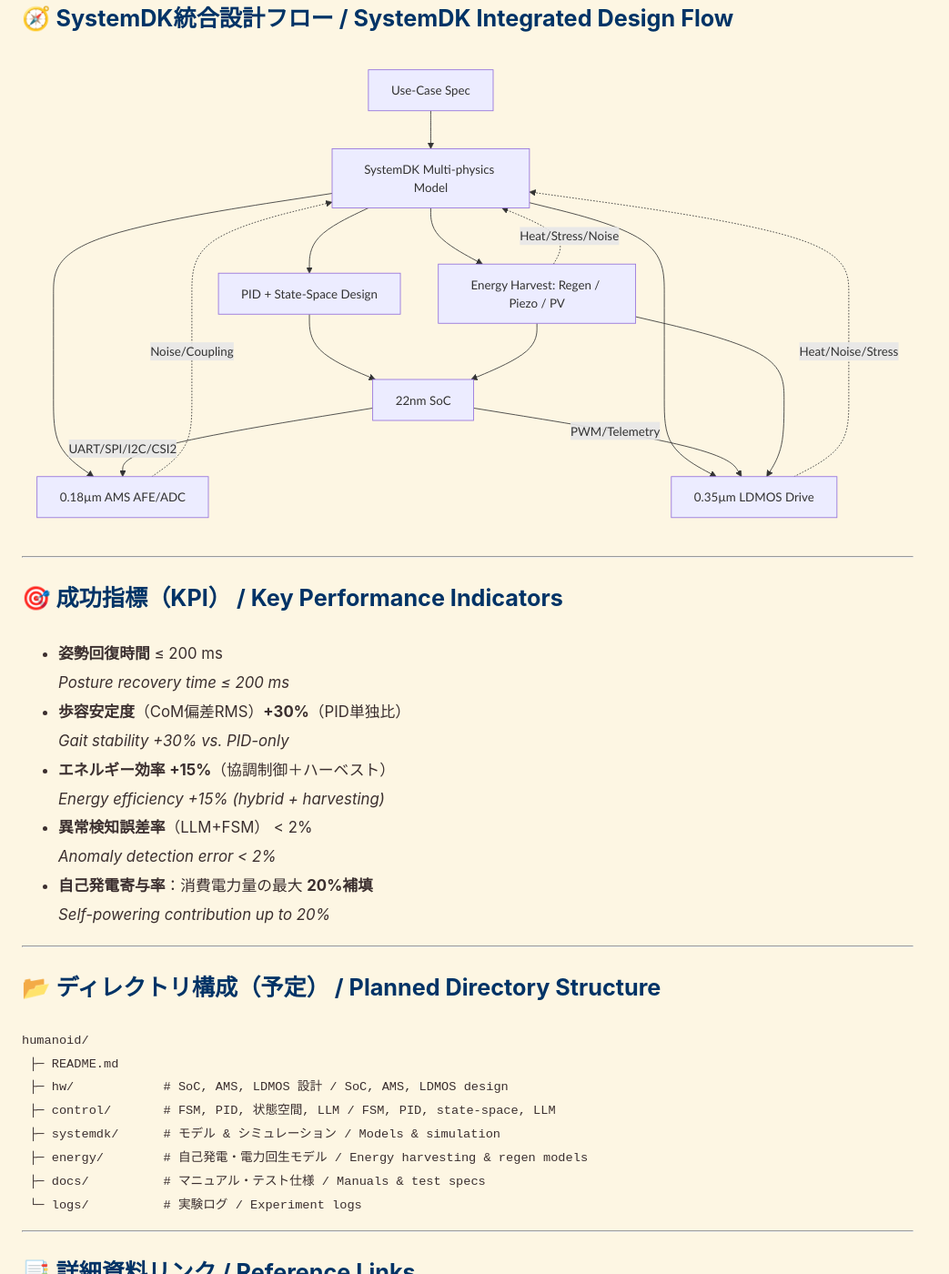
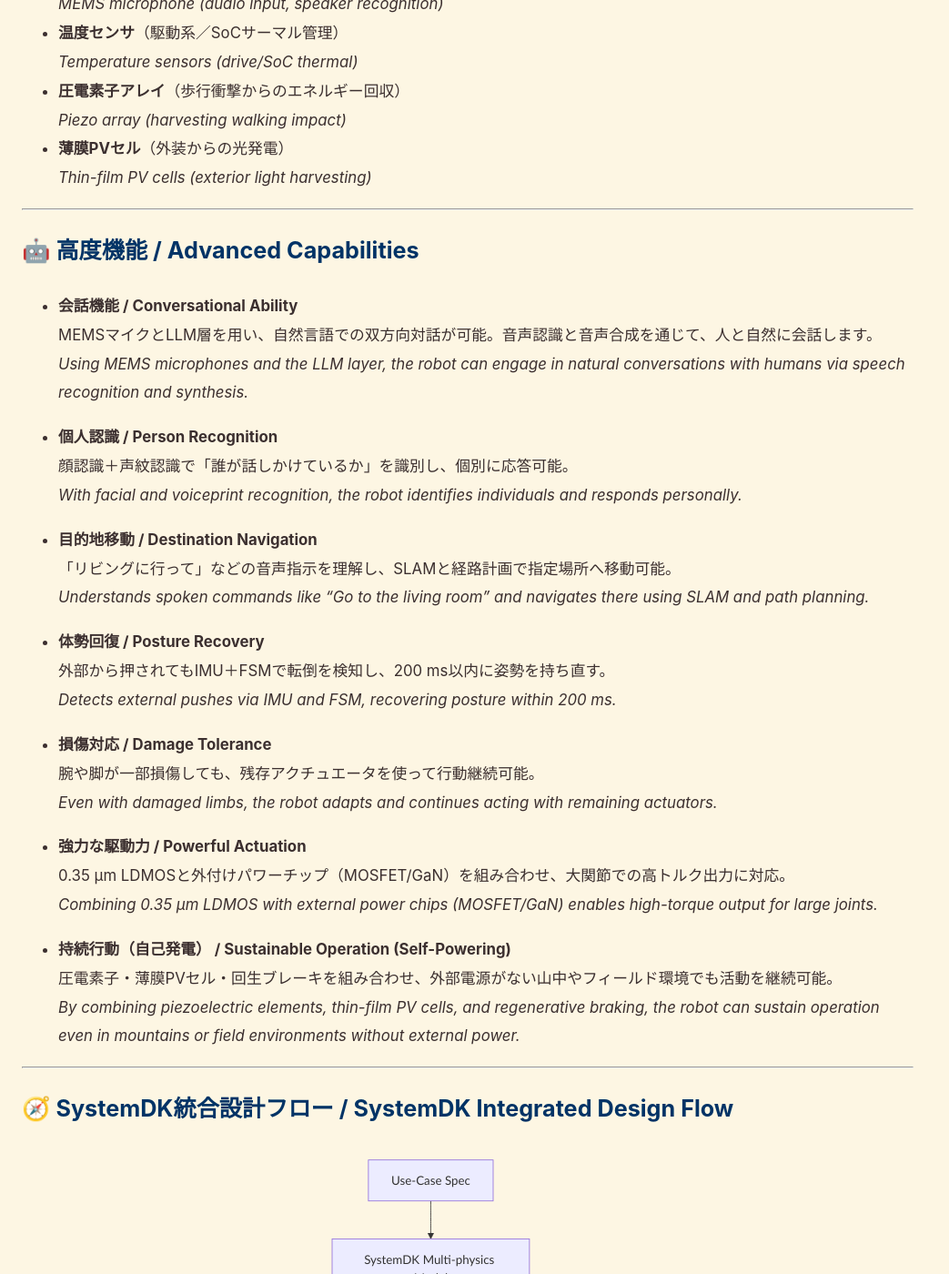
Before and after one commit to Samizo-AITL/AITL-H, a Jekyll site: the page built from PoC/humanoid/index.md, in a window 1280 px wide and 1400 px high, scrolled down 2389 px. Shown: the whole window at 91% size, without its empty margins (0-1043 px from the left). Built offline with Jekyll 4.4.1, drawn with Linux system fonts in a browser that asks for light colours; some of the changed text lies outside the part shown.

Commit message:
Update index.md

````diff
--- a/PoC/humanoid/index.md
+++ b/PoC/humanoid/index.md
@@ -18,8 +18,8 @@
 
 > **本PoCは Samizo-AITL プロジェクトの「集大成」**。<br/>
 > *This PoC is positioned as the "culmination" of the Samizo-AITL project.*<br/>
-> AITL-Hの三層アーキテクチャ（FSM × PID × LLM）を基盤に、**頭脳（22 nm SoC）／感覚（0.18 µm AMS）／筋肉（0.35 µm LDMOS）／自己発電ブロック**を跨いだクロスノード設計を、SystemDKで統合検証します。<br/>
-> *Based on AITL-H (FSM × PID × LLM), cross-node design spanning Brain (22 nm SoC), Sensing (0.18 µm AMS), Muscles (0.35 µm LDMOS), and Energy Harvesting is integrated and verified with SystemDK.*
+> AITL-Hの三層アーキテクチャ（FSM × PID × LLM）を基盤に、**頭脳（22 nm SoC）／感覚（0.18 µm AMS）／筋肉（0.35 µm LDMOS＋外付けパワーチップ）／自己発電ブロック**を跨いだクロスノード設計を、SystemDKで統合検証します。<br/>
+> *Based on AITL-H (FSM × PID × LLM), cross-node design spanning Brain (22 nm SoC), Sensing (0.18 µm AMS), Muscles (0.35 µm LDMOS + external power chips), and Energy Harvesting is integrated and verified with SystemDK.*
 
 ---
 
@@ -37,7 +37,7 @@
 |---|---|---|
 | **Brain SoC** | **22 nm** | **LLM推論・FSM管理・状態空間制御（LQR/LQG IP）**<br/>*LLM inference, FSM management, state-space control (LQR/LQG IP)*<br/>UART / SPI / I²C / MIPI-CSI2 |
 | **Sensor Hub** | **0.18 µm AMS** | **CMOSカメラ・IMU・エンコーダ・力覚/圧力・MEMSマイク**<br/>*CMOS camera, IMU, encoders, force/pressure, MEMS microphone*<br/>I²C / SPI / DVP / CSI2 |
-| **Power Drive** | **0.35 µm LDMOS** | **PWM/Hブリッジ・サーボ/BLDC駆動・温度/電流モニタ**<br/>*PWM/H-bridge, servo/BLDC drive, temp/current monitor* |
+| **Power Drive** | **0.35 µm LDMOS + 外付けパワーチップ** | **PWM/Hブリッジ・サーボ/BLDC駆動・温度/電流モニタ・大電流駆動**<br/>*PWM/H-bridge, servo/BLDC drive, temp/current monitor, high-current drive (MOSFET/GaN)* |
 | **Energy Harvest** | **Piezo / PV / Regen** | **発電・蓄電・DC-DC電源供給**<br/>*Energy harvesting, storage, DC-DC power* |
 
 ---
@@ -46,22 +46,54 @@
 
 | 層 / Layer | 実装 / Implementation | 役割 / Role |
 |---|---|---|
-| **LLM層** | SoCアプリ / RTOS | **目標生成・異常解釈・学習**<br/>*Goal generation, anomaly interpretation, learning* |
-| **FSM層** | `fsm_engine.py` ・ YAML→C→Verilog | **行動モード切替（立位/歩行/旋回/転倒回避/省エネ）**<br/>*Behavior mode switching* |
-| **物理制御層** | PID＋状態空間（LQR/LQG） | **関節SISO安定化＋全身MIMO協調制御**<br/>*Joint SISO stabilization + whole-body MIMO control* |
-| **駆動層** | LDMOS PWM/Hブリッジ | **トルク出力・安全監視**<br/>*Torque output, safety monitoring* |
+| **LLM層** | SoCアプリ / RTOS | **目標生成・異常解釈・会話応答・学習**<br/>*Goal generation, anomaly interpretation, conversational response, learning* |
+| **FSM層** | `fsm_engine.py` ・ YAML→C→Verilog | **行動モード切替（立位/歩行/旋回/転倒回避/目的地移動/省エネ/損傷対応）**<br/>*Behavior mode switching (standing, walking, turning, fall recovery, destination navigation, energy-saving, damage response)* |
+| **物理制御層** | PID＋状態空間（LQR/LQG） | **関節SISO安定化＋全身MIMO協調制御＋外乱補償**<br/>*Joint SISO stabilization, whole-body MIMO control, disturbance compensation* |
+| **駆動層** | LDMOS PWM/Hブリッジ＋外付けパワーチップ | **大トルク出力・安全監視**<br/>*High-torque output, safety monitoring* |
 | **エネルギー層** | 圧電 / PV / 回生制御 | **発電・蓄電・電力マネジメント**<br/>*Energy harvesting, storage, power management* |
 
 ---
 
 ## 📷 代表センサ構成 / Representative Sensors
-- **CMOSイメージセンサ**（MIPI-CSI2 / DVP）<br/>*CMOS image sensor (MIPI-CSI2 / DVP)*
-- **IMU（6/9軸）＋エンコーダ**<br/>*IMU (6/9-axis) + encoders*
-- **力覚／圧力センサ**（グリップ・足裏）<br/>*Force/pressure sensors (grip, foot sole)*
-- **MEMSマイク**（音声入力）<br/>*MEMS microphone (audio input)*
+- **CMOSイメージセンサ**（顔・場所認識）<br/>*CMOS image sensor (face & location recognition)*
+- **IMU（6/9軸）＋エンコーダ**（外乱検知・姿勢推定）<br/>*IMU (6/9-axis) + encoders (disturbance detection, posture estimation)*
+- **力覚／圧力センサ**（グリップ・足裏・損傷検知）<br/>*Force/pressure sensors (grip, foot sole, damage detection)*
+- **MEMSマイク**（音声入力・声紋認識）<br/>*MEMS microphone (audio input, speaker recognition)*
 - **温度センサ**（駆動系／SoCサーマル管理）<br/>*Temperature sensors (drive/SoC thermal)*
 - **圧電素子アレイ**（歩行衝撃からのエネルギー回収）<br/>*Piezo array (harvesting walking impact)*
 - **薄膜PVセル**（外装からの光発電）<br/>*Thin-film PV cells (exterior light harvesting)*
+
+---
+
+## 🤖 高度機能 / Advanced Capabilities
+
+- **会話機能 / Conversational Ability**
+  MEMSマイクとLLM層を用い、自然言語での双方向対話が可能。音声認識と音声合成を通じて、人と自然に会話します。
+  *Using MEMS microphones and the LLM layer, the robot can engage in natural conversations with humans via speech recognition and synthesis.*
+
+- **個人認識 / Person Recognition**
+  顔認識＋声紋認識で「誰が話しかけているか」を識別し、個別に応答可能。
+  *With facial and voiceprint recognition, the robot identifies individuals and responds personally.*
+
+- **目的地移動 / Destination Navigation**
+  「リビングに行って」などの音声指示を理解し、SLAMと経路計画で指定場所へ移動可能。
+  *Understands spoken commands like “Go to the living room” and navigates there using SLAM and path planning.*
+
+- **体勢回復 / Posture Recovery**
+  外部から押されてもIMU＋FSMで転倒を検知し、200 ms以内に姿勢を持ち直す。
+  *Detects external pushes via IMU and FSM, recovering posture within 200 ms.*
+
+- **損傷対応 / Damage Tolerance**
+  腕や脚が一部損傷しても、残存アクチュエータを使って行動継続可能。
+  *Even with damaged limbs, the robot adapts and continues acting with remaining actuators.*
+
+- **強力な駆動力 / Powerful Actuation**
+  0.35 µm LDMOSと外付けパワーチップ（MOSFET/GaN）を組み合わせ、大関節での高トルク出力に対応。
+  *Combining 0.35 µm LDMOS with external power chips (MOSFET/GaN) enables high-torque output for large joints.*
+
+- **持続行動（自己発電） / Sustainable Operation (Self-Powering)**
+  圧電素子・薄膜PVセル・回生ブレーキを組み合わせ、外部電源がない山中やフィールド環境でも活動を継続可能。
+  *By combining piezoelectric elements, thin-film PV cells, and regenerative braking, the robot can sustain operation even in mountains or field environments without external power.*
 
 ---
 
@@ -72,7 +104,7 @@
   Model --> Ctrl[PID + State-Space Design]
   Ctrl --> RTL[22nm SoC]
   Model --> AMS[0.18µm AMS AFE/ADC]
-  Model --> PWR[0.35µm LDMOS Drive]
+  Model --> PWR[0.35µm LDMOS Drive + External Power Chips]
   Model --> Harvest[Energy Harvest: Regen / Piezo / PV]
   RTL -->|UART/SPI/I2C/CSI2| AMS
   RTL -->|PWM/Telemetry| PWR
@@ -91,6 +123,7 @@
 - **エネルギー効率** **+15%**（協調制御＋ハーベスト）<br/>*Energy efficiency +15% (hybrid + harvesting)*
 - **異常検知誤差率**（LLM+FSM） < 2%<br/>*Anomaly detection error < 2%*
 - **自己発電寄与率**：消費電力量の最大 **20%補填**<br/>*Self-powering contribution up to 20%*
+- **持続行動時間延長**：従来比 **+30%**（山岳フィールドにおける動作時間）<br/>*Sustained operation time +30% in mountain/field missions*
 
 ---
 
@@ -98,7 +131,7 @@
 ```
 humanoid/
  ├─ README.md
- ├─ hw/            # SoC, AMS, LDMOS 設計 / SoC, AMS, LDMOS design
+ ├─ hw/            # SoC, AMS, LDMOS, Power Chips 設計 / SoC, AMS, LDMOS, Power chips design
  ├─ control/       # FSM, PID, 状態空間, LLM / FSM, PID, state-space, LLM
  ├─ systemdk/      # モデル & シミュレーション / Models & simulation
  ├─ energy/        # 自己発電・電力回生モデル / Energy harvesting & regen models
````
